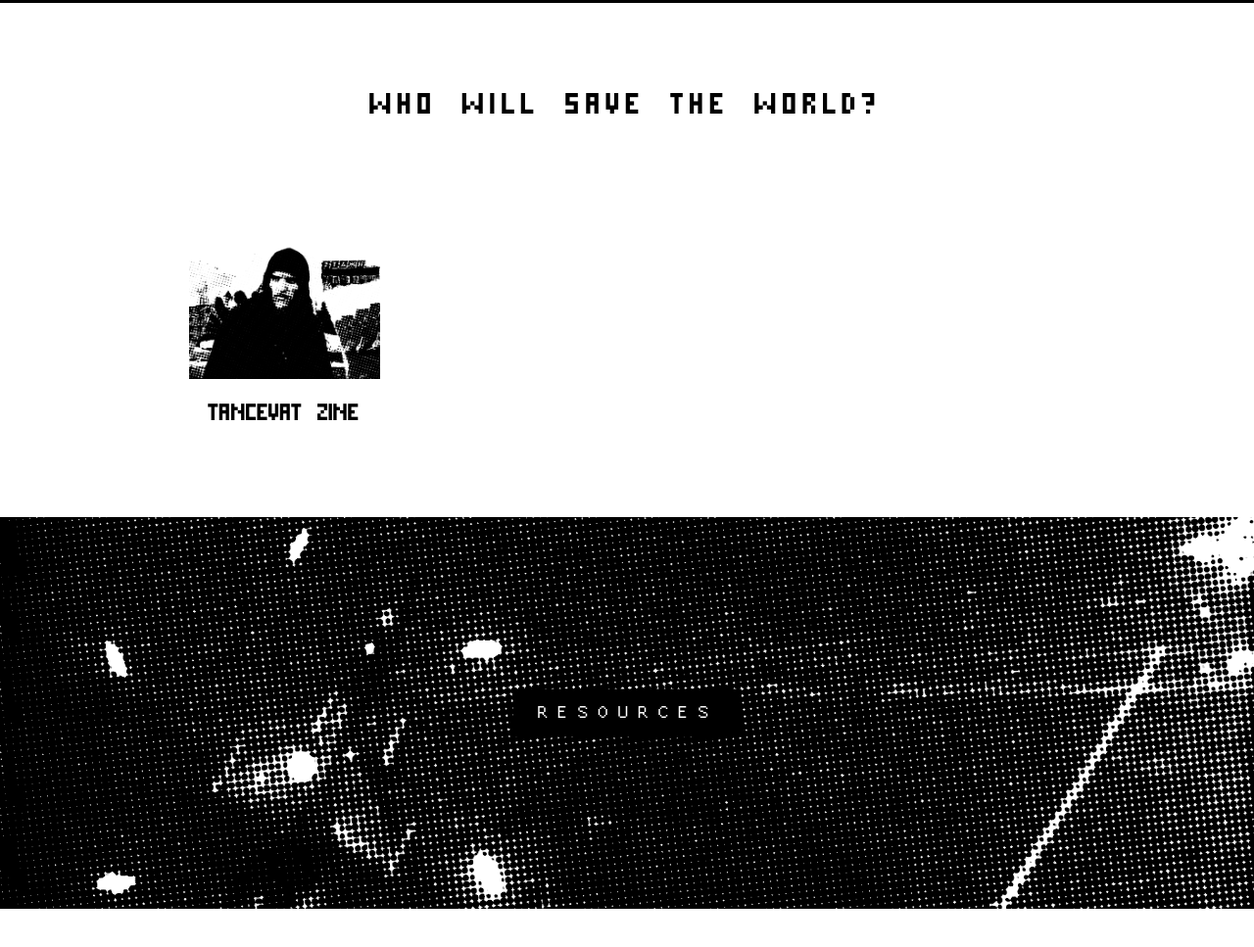
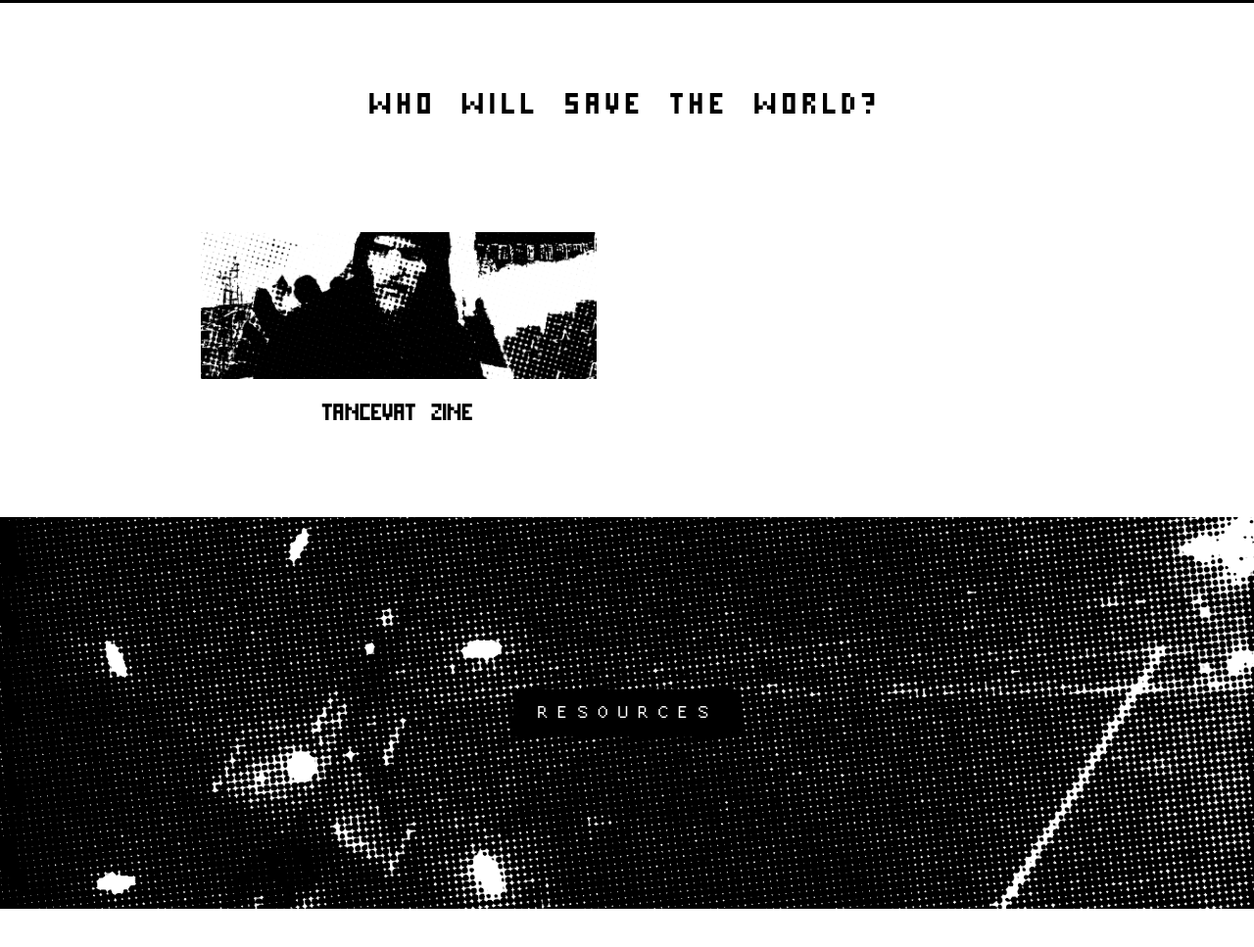
Before and after one commit to berlincrisis/BerlinCrisis.net, a plain HTML site: page index.html in a window 1280 px wide. Shown: the part 797-1764 px from the top of the page at 98% size. Drawn offline with Linux system fonts and the light colour scheme.

Commit message:
Update index.html

```diff
--- a/index.html
+++ b/index.html
@@ -67,23 +67,23 @@
  <!-- Responsive Menu Grid. Four columns on tablets, laptops and desktops. Will stack on mobile devices/small screens -->
  <div class="w3-row-padding w3-center">
 
-  <a href="projects/tancevat.html" class="w3-col m3 w3-padding-32 w3-hover-black no-underline">
+  <a href="projects/tancevat.html" class="w3-col m6 w3-padding-32 w3-hover-black no-underline">
     <img src="projects/images/rublev.png" class="menu-image-small" alt="TANCEVAT">
     <h3>TANCEVAT ZINE</h3>
   </a>
 
 <!--
-  <a href="index.html" class="w3-col m3 w3-padding-32 w3-hover-black">
+  <a href="index.html" class="w3-col m6 w3-padding-32 w3-hover-black">
     <img src="../../images/header.png" style="width:90%" alt="TL072">
     <p>TL072 amplifier</p>
   </a>
 
-<a href="index.html" class="w3-col m3 w3-padding-32 w3-hover-black">
+<a href="index.html" class="w3-col m6 w3-padding-32 w3-hover-black">
     <img src="../../images/header.png" style="width:90%" alt="TL072">
     <p>TL072 amplifier</p>
   </a>
 
-<a href="index.html" class="w3-col m3 w3-padding-32 w3-hover-black">
+<a href="index.html" class="w3-col m6 w3-padding-32 w3-hover-black">
     <img src="../../images/header.png" style="width:90%" alt="TL072">
     <p>TL072 amplifier</p>
   </a>
```
